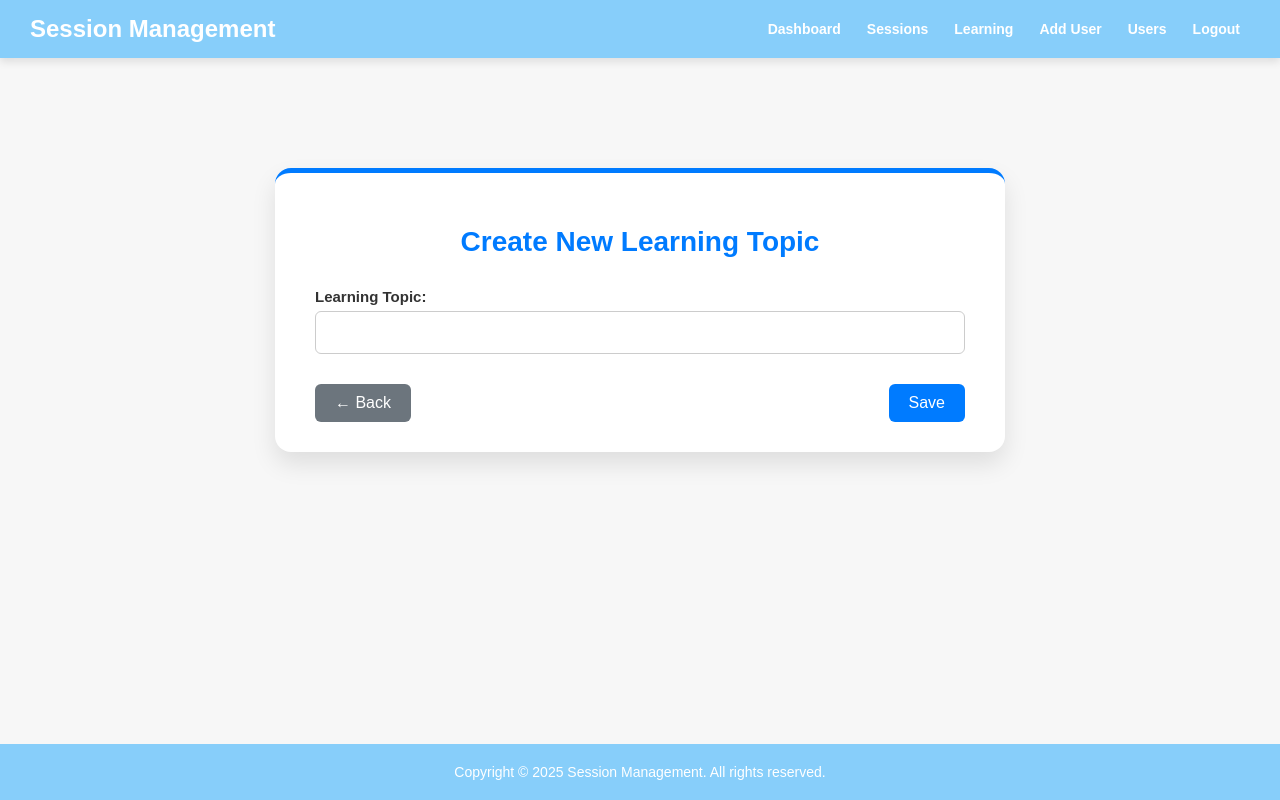
After one commit to ashishkekan/session-management, a Django app: page /create-learning-topic/ in a window 1280 px wide. The commit adds this page. Run offline with Django 4.2, Linux system fonts and the light colour scheme; the visitor is signed in with stand-in values (Sample User, id 1).

Commit message:
Added new feature like coming soon new learning topic

```diff
--- a/management/forms.py
+++ b/management/forms.py
@@ -3,7 +3,7 @@ from django.contrib.auth.forms import PasswordChangeForm
 from django.contrib.auth.models import User
 from django.forms import DateTimeInput
 
-from .models import SessionTopic
+from .models import ExternalTopic, SessionTopic
 
 
 class SessionTopicForm(forms.ModelForm):
@@ -53,3 +53,9 @@ class CustomPasswordChangeForm(PasswordChangeForm):
         label="Confirm New Password",
         widget=forms.PasswordInput(attrs={'class': 'form-control', 'placeholder': 'Confirm new password'})
     )
+
+
+class ExternalTopicForm(forms.ModelForm):
+    class Meta:
+        model = ExternalTopic
+        fields = ["coming_soon"]
--- a/management/models.py
+++ b/management/models.py
@@ -18,3 +18,9 @@ class SessionTopic(models.Model):
         choices=STATUSES,
         default="Pending",
     )
+
+
+class ExternalTopic(models.Model):
+    coming_soon = models.CharField(
+        max_length=255, null=True, blank=True, verbose_name="Learning Topic"
+    )
--- a/management/templates/session/base.html
+++ b/management/templates/session/base.html
@@ -72,6 +72,7 @@
                 <a href="{% url 'home' %}">Dashboard</a>
                 <a href="{% url 'session_list' %}">Sessions</a>
                 {% if user.is_staff %}
+                    <a href="{% url 'create-learning-topic' %}">Learning</a>
                     <a href="{% url 'add_user' %}">Add User</a>
                     <a href="{% url 'user_list' %}">Users</a>
                 {% endif %}
--- /dev/null
+++ b/management/templates/session/create_external_topic.html
@@ -0,0 +1,116 @@
+{% extends 'session/base.html' %}
+
+{% block title %}Create New Learning Session{% endblock %}
+
+{% block content %}
+<style>
+    .form-container {
+        background-color: white;
+        padding: 30px 40px;
+        max-width: 650px;
+        margin: 40px auto;
+        border-radius: 16px;
+        box-shadow: 0 12px 24px rgba(0, 0, 0, 0.1);
+        border-top: 5px solid #007bff;
+    }
+
+    .form-container h2 {
+        margin-bottom: 30px;
+        color: #007bff;
+        font-size: 28px;
+        text-align: center;
+    }
+
+    .form-group {
+        margin-bottom: 20px;
+    }
+
+    .form-group label {
+        display: block;
+        font-weight: bold;
+        margin-bottom: 6px;
+        color: #333;
+        font-size: 15px;
+    }
+
+    .form-group input,
+    .form-group select,
+    .form-group textarea {
+        width: 100%;
+        padding: 12px;
+        border: 1px solid #ccc;
+        border-radius: 6px;
+        font-size: 15px;
+        transition: border-color 0.3s;
+        box-sizing: border-box;
+    }
+
+    .form-group input:focus,
+    .form-group select:focus,
+    .form-group textarea:focus {
+        border-color: #007bff;
+        outline: none;
+    }
+
+    .form-actions {
+        display: flex;
+        justify-content: space-between;
+        align-items: center;
+        margin-top: 30px;
+    }
+
+    .back-btn, .save-btn {
+        padding: 10px 20px;
+        font-size: 16px;
+        border-radius: 6px;
+        border: none;
+        cursor: pointer;
+        text-decoration: none;
+    }
+
+    .back-btn {
+        background-color: #6c757d;
+        color: white;
+    }
+
+    .back-btn:hover {
+        background-color: #5a6268;
+    }
+
+    .save-btn {
+        background-color: #007bff;
+        color: white;
+    }
+
+    .save-btn:hover {
+        background-color: #0056b3;
+    }
+
+    .error {
+        color: red;
+        font-size: 14px;
+        margin-top: 5px;
+    }
+</style>
+
+<div class="form-container">
+    <h2>Create New Learning Topic</h2>
+    <form method="post">
+        {% csrf_token %}
+        {% for field in form %}
+            <div class="form-group">
+                {{ field.label_tag }}
+                {{ field }}
+                {% if field.errors %}
+                    <div class="error">{{ field.errors }}</div>
+                {% endif %}
+            </div>
+        {% endfor %}
+
+        <div class="form-actions">
+            <a href="{% url 'session_list' %}" class="back-btn">← Back</a>
+            <button type="submit" class="save-btn">Save</button>
+        </div>
+    </form>
+</div>
+{% endblock %}
--- a/management/urls.py
+++ b/management/urls.py
@@ -3,6 +3,8 @@ from django.urls import path
 from .views import (
     add_user,
     all_sessions_view,
+    change_password,
+    create_external_topic,
     create_topic,
     delete_session_view,
     edit_session_view,
@@ -12,7 +14,6 @@ from .views import (
     user_list,
     user_login,
     user_logout,
-    change_password
 )
 
 urlpatterns = [
@@ -28,4 +29,5 @@ urlpatterns = [
     path("sessions/<int:session_id>/edit/", edit_session_view, name="edit_session"),
     path("sessions/<int:session_id>/delete/", delete_session_view, name="delete_session"),
     path("create-topic/", create_topic, name="create-topic"),
+    path("create-learning-topic/", create_external_topic, name="create-learning-topic"),
 ]
--- a/management/views.py
+++ b/management/views.py
@@ -9,6 +9,7 @@ from django.utils.timezone import now
 
 from .forms import (
     CustomPasswordChangeForm,
+    ExternalTopicForm,
     SessionTopicForm,
     UserCreationForm,
     UserEditForm,
@@ -213,3 +214,16 @@ def change_password(request):
     else:
         form = CustomPasswordChangeForm(user=request.user)
     return render(request, 'session/change_password.html', {'form': form})
+
+
+@login_required
+def create_external_topic(request):
+    if request.method == "POST":
+        form = ExternalTopicForm(request.POST)
+        if form.is_valid:
+            form.save()
+            messages.success(request, "New topic create succussfully.")
+    else:
+        form = ExternalTopicForm()
+
+    return render(request, "session/create_external_topic.html", {"form": form})
```
Also changed, not shown: management/templates/session/home.html (+8 -0 lines).
